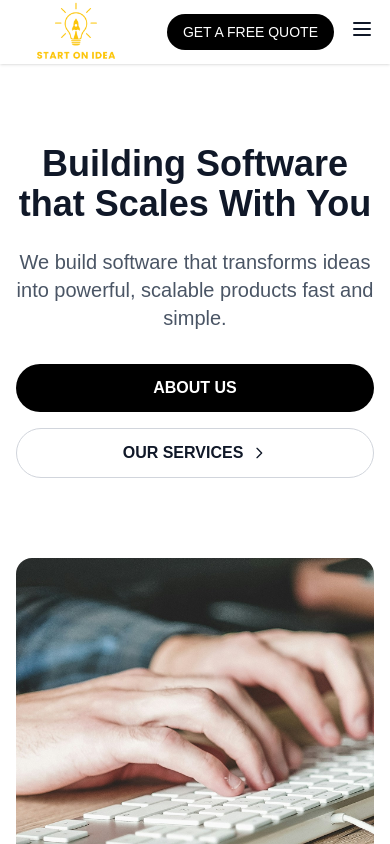
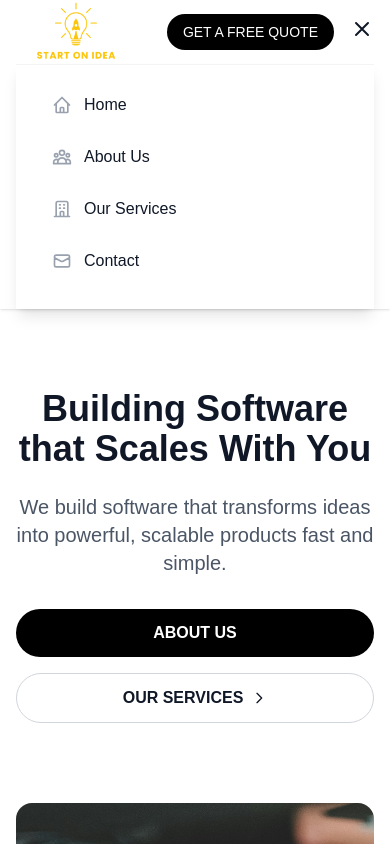
Before and after one commit to Dominik-Adamczak/website-demo, a Next.js app: page / in a window 390 px wide. Both pictures are taken after a click on the button 362 px from the left and 28 px from the top of the page. Shown: the top 844 px of the page. Built offline with nearby package versions, Linux system fonts and the light colour scheme.

Commit message:
feat: add dropdown in mobile view

```diff
--- a/src/app/page.tsx
+++ b/src/app/page.tsx
@@ -1,6 +1,14 @@
+'use client';
+
 import Image from 'next/image';
+import { useState } from 'react';
 
 export default function Home() {
+  const [isMobileMenuOpen, setIsMobileMenuOpen] = useState(false);
+
+  const toggleMobileMenu = () => {
+    setIsMobileMenuOpen(!isMobileMenuOpen);
+  };
   return (
     <div className="min-h-screen bg-white">
       {/* Header/Navigation */}
@@ -49,7 +57,10 @@ export default function Home() {
               </button>
               {/* Mobile menu button */}
               <div className="lg:hidden">
-                <button className="text-gray-900 hover:text-gray-600">
+                <button
+                  onClick={toggleMobileMenu}
+                  className="text-gray-900 hover:text-gray-600"
+                >
                   <svg
                     className="h-6 w-6"
                     fill="none"
@@ -60,10 +71,70 @@ export default function Home() {
                       strokeLinecap="round"
                       strokeLinejoin="round"
                       strokeWidth={2}
-                      d="M4 6h16M4 12h16M4 18h16"
+                      d={isMobileMenuOpen ? "M6 18L18 6M6 6l12 12" : "M4 6h16M4 12h16M4 18h16"}
                     />
                   </svg>
                 </button>
+              </div>
+            </div>
+          </div>
+
+          {/* Mobile menu dropdown */}
+          <div className={`lg:hidden transition-all duration-300 ease-in-out ${
+            isMobileMenuOpen
+              ? 'max-h-96 opacity-100'
+              : 'max-h-0 opacity-0 overflow-hidden'
+          }`}>
+            <div className="px-4 pt-4 pb-6 space-y-2 bg-white border-t border-gray-100 shadow-lg">
+              <div className="space-y-1">
+                <a
+                  href="#"
+                  className="text-gray-900 hover:text-yellow-600 hover:bg-gray-50 block px-4 py-3 text-base font-medium rounded-lg transition-all duration-200 border-l-4 border-transparent hover:border-yellow-600"
+                  onClick={() => setIsMobileMenuOpen(false)}
+                >
+                  <div className="flex items-center">
+                    <svg className="w-5 h-5 mr-3 text-gray-400" fill="none" stroke="currentColor" viewBox="0 0 24 24">
+                      <path strokeLinecap="round" strokeLinejoin="round" strokeWidth={2} d="M3 12l2-2m0 0l7-7 7 7M5 10v10a1 1 0 001 1h3m10-11l2 2m-2-2v10a1 1 0 01-1 1h-3m-6 0a1 1 0 001-1v-4a1 1 0 011-1h2a1 1 0 011 1v4a1 1 0 001 1m-6 0h6" />
+                    </svg>
+                    Home
+                  </div>
+                </a>
+                <a
+                  href="#about"
+                  className="text-gray-900 hover:text-yellow-600 hover:bg-gray-50 block px-4 py-3 text-base font-medium rounded-lg transition-all duration-200 border-l-4 border-transparent hover:border-yellow-600"
+                  onClick={() => setIsMobileMenuOpen(false)}
+                >
+                  <div className="flex items-center">
+                    <svg className="w-5 h-5 mr-3 text-gray-400" fill="none" stroke="currentColor" viewBox="0 0 24 24">
+                      <path strokeLinecap="round" strokeLinejoin="round" strokeWidth={2} d="M17 20h5v-2a3 3 0 00-5.356-1.857M17 20H7m10 0v-2c0-.656-.126-1.283-.356-1.857M7 20H2v-2a3 3 0 015.356-1.857M7 20v-2c0-.656.126-1.283.356-1.857m0 0a5.002 5.002 0 019.288 0M15 7a3 3 0 11-6 0 3 3 0 016 0zm6 3a2 2 0 11-4 0 2 2 0 014 0zM7 10a2 2 0 11-4 0 2 2 0 014 0z" />
+                    </svg>
+                    About Us
+                  </div>
+                </a>
+                <a
+                  href="#services"
+                  className="text-gray-900 hover:text-yellow-600 hover:bg-gray-50 block px-4 py-3 text-base font-medium rounded-lg transition-all duration-200 border-l-4 border-transparent hover:border-yellow-600"
+                  onClick={() => setIsMobileMenuOpen(false)}
+                >
+                  <div className="flex items-center">
+                    <svg className="w-5 h-5 mr-3 text-gray-400" fill="none" stroke="currentColor" viewBox="0 0 24 24">
+                      <path strokeLinecap="round" strokeLinejoin="round" strokeWidth={2} d="M19 21V5a2 2 0 00-2-2H7a2 2 0 00-2 2v16m14 0h2m-2 0h-5m-9 0H3m2 0h5M9 7h1m-1 4h1m4-4h1m-1 4h1m-5 10v-5a1 1 0 011-1h2a1 1 0 011 1v5m-4 0h4" />
+                    </svg>
+                    Our Services
+                  </div>
+                </a>
+                <a
+                  href="#contact"
+                  className="text-gray-900 hover:text-yellow-600 hover:bg-gray-50 block px-4 py-3 text-base font-medium rounded-lg transition-all duration-200 border-l-4 border-transparent hover:border-yellow-600"
+                  onClick={() => setIsMobileMenuOpen(false)}
+                >
+                  <div className="flex items-center">
+                    <svg className="w-5 h-5 mr-3 text-gray-400" fill="none" stroke="currentColor" viewBox="0 0 24 24">
+                      <path strokeLinecap="round" strokeLinejoin="round" strokeWidth={2} d="M3 8l7.89 4.26a2 2 0 002.22 0L21 8M5 19h14a2 2 0 002-2V7a2 2 0 00-2-2H5a2 2 0 00-2 2v10a2 2 0 002 2z" />
+                    </svg>
+                    Contact
+                  </div>
+                </a>
               </div>
             </div>
           </div>
@@ -526,7 +597,7 @@ export default function Home() {
                 </svg>
               </a>
               <a
-                href="#"
+                href="https://www.pinterest.com/startonidea/"
                 className="text-gray-400 hover:text-white transition-colors"
               >
                 <svg
```
